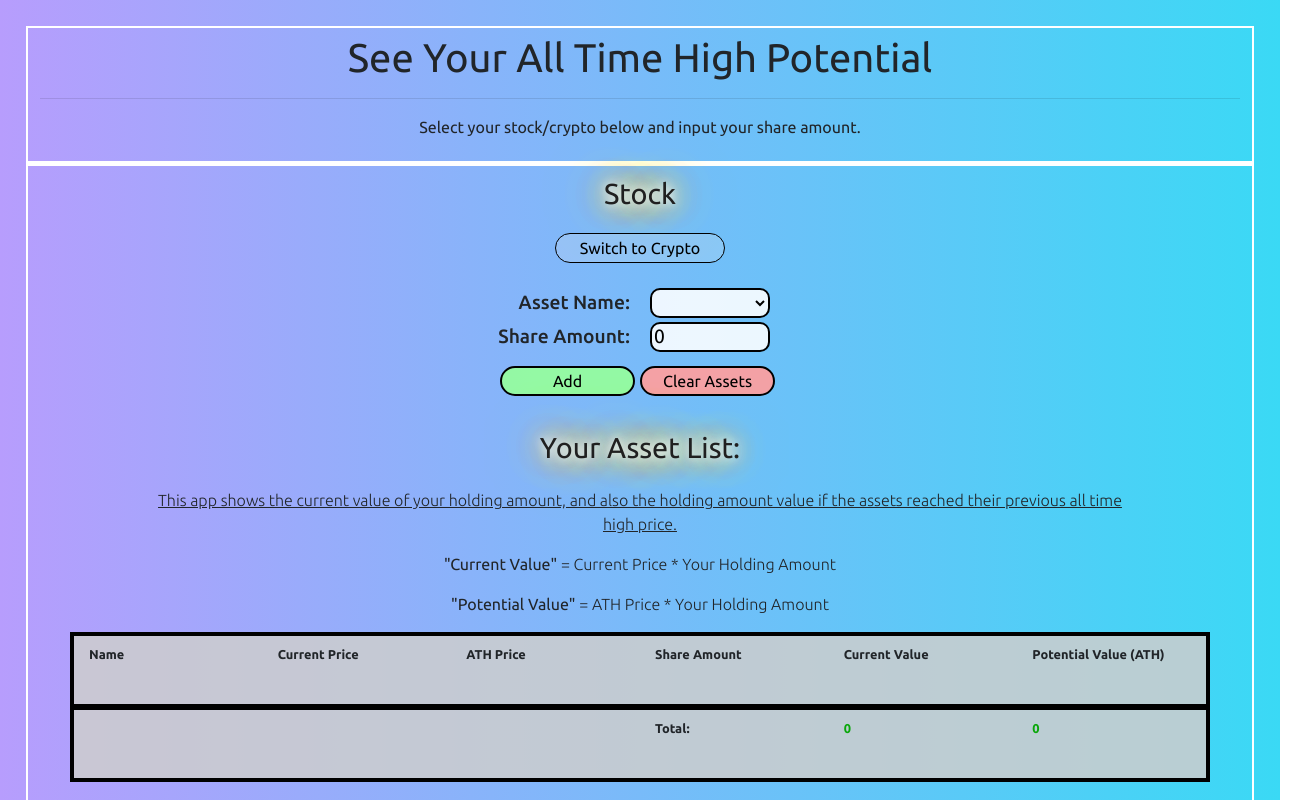
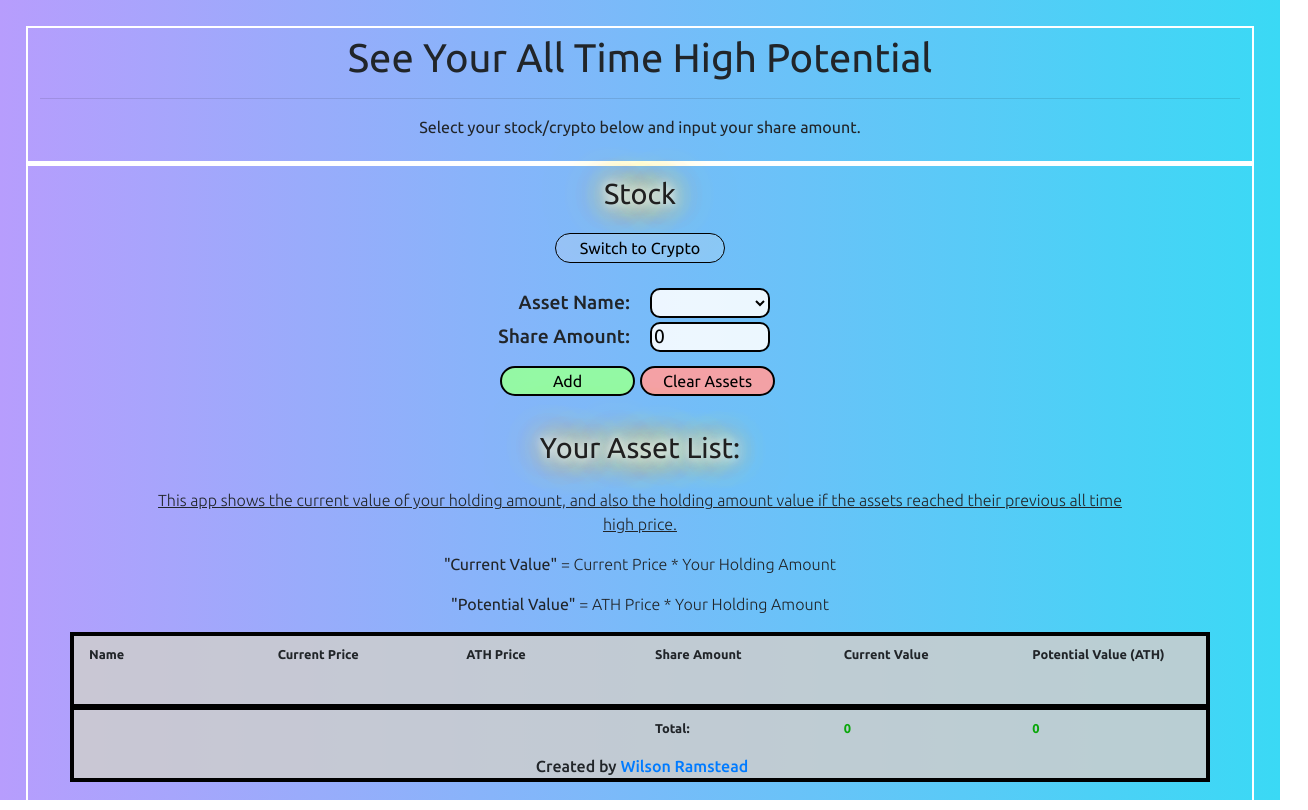
Before and after one commit to wilsonramstead/allTimeHighPotential, an Angular app: page / in a window 1280 px wide. Shown: the whole page, 1308 px wide, since content can reach past the window. Built offline with nearby package versions, Linux system fonts and the light colour scheme.

Commit message:
added signature

```diff
--- a/src/app/home/home.component.html
+++ b/src/app/home/home.component.html
@@ -113,7 +113,6 @@
             </div>
         </div>
         <!-- Mobile container -->
-        <div style="padding: 25px;">
         <div *ngIf="mobile == 'yes'" class="mobileContainer">
             <div *ngFor="let asset of allAssets; let i = index">
                 <div class="row" style="border-bottom: 2px solid black; padding-bottom: 1px; background: rgba(255, 255, 255, 0.466);">
@@ -153,8 +152,12 @@
                 <div class="col" style="border-right: 2px solid black;"><h6><strong>Total Potential Value</strong></h6></div>
                 <div class="col green"><h6><strong>${{ totalATHvalue }}</strong></h6></div>
             </div>
+            <div class="mobileFooter">
+                <h6>Created by <a target="_blank" href="https://wilsonramstead.com">Wilson Ramstead</a></h6>
             </div>
         </div>
-
+        <div class="normalFooter">
+            <h6>Created by <a target="_blank" href="https://wilsonramstead.com">Wilson Ramstead</a></h6>
         </div>
     </div>
+</div>
--- a/src/app/home/home.component.scss
+++ b/src/app/home/home.component.scss
@@ -29,6 +29,18 @@
       font-weight: 400;
     }
   }
+  .mobileFooter {
+    width: 100%;
+    text-align: center;
+    margin-top: 100%;
+  }
+  .normalFooter {
+    width: 100%;
+    padding-right: 4%;
+    text-align: center;
+    position: absolute;
+    bottom: 2%;
+  }
   .innerBox {
     width: 100%;
     min-height: 400px;
@@ -44,7 +56,8 @@
     text-align: left;
     min-height: 400px;
     width: 100%;
-    padding-bottom: 50px;
+    padding: 25px;
+    padding-bottom: 0px;
     .col {
       background: rgba(255, 255, 255, 0.425);
       h6 {
@@ -215,6 +228,7 @@
     visibility: unset;
     border: 2px solid black;
     background: #eeeeeec5;
+    margin-bottom: 5%;
     .headerColumn .col h6 {
       font-weight: 700;
     }
```
Also changed, not shown: 6 other files (tests, documents, lock files or other folders). Lines whose indentation alone changed are shown as unchanged.
